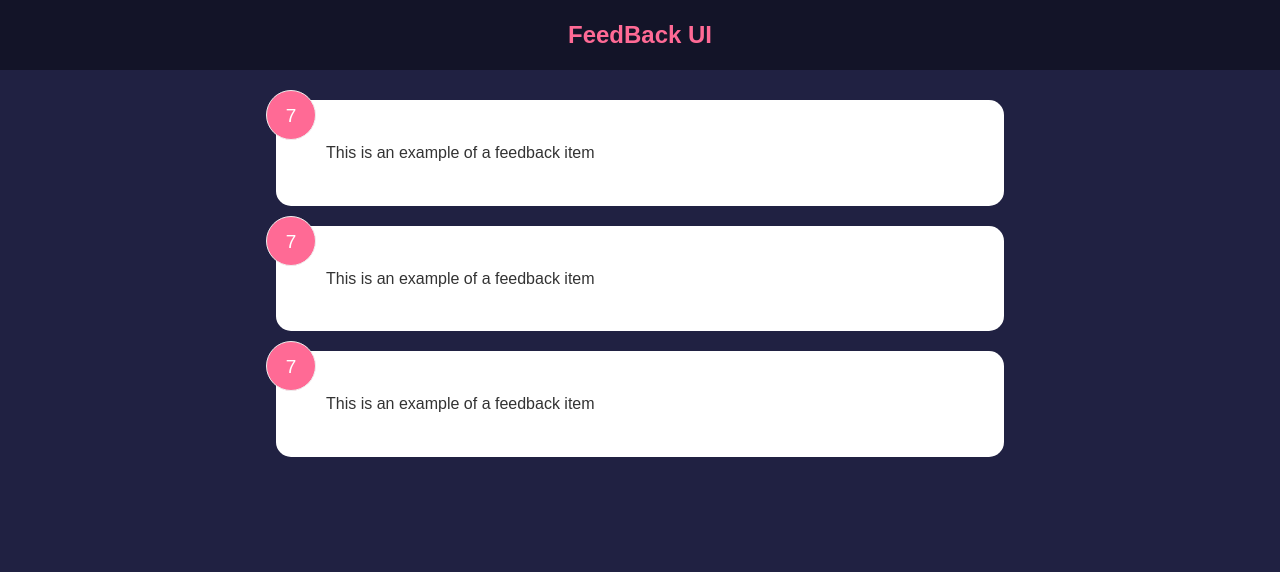
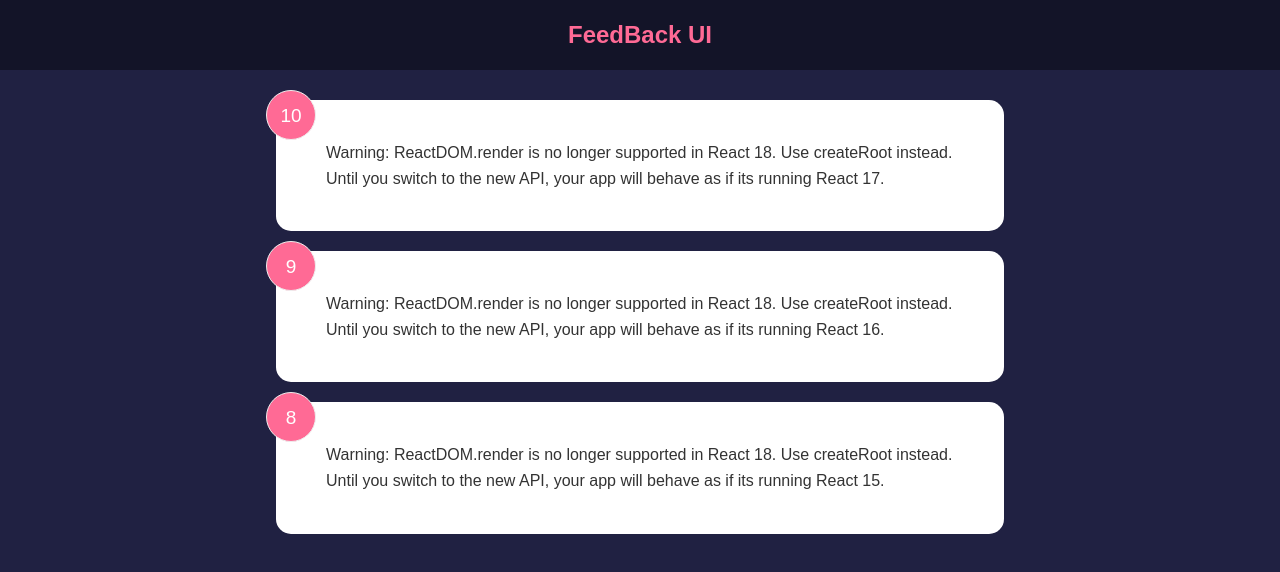
Before and after one commit to OybekKayumov/feedback-app, a React (Create React App) app: page / in a window 1280 px wide. Shown: the top 572 px of the page. Built offline with nearby package versions, Linux system fonts and the light colour scheme.

Commit message:
update feedbackItem data

```diff
--- a/src/components/FeedbackItem.jsx
+++ b/src/components/FeedbackItem.jsx
@@ -1,14 +1,14 @@
-import React from 'react'
-import { useState } from 'react'
+// import React from 'react'
+// import { useState } from 'react'
 
-function FeedbackItem() {
-  const [rating, setRating] = useState(7)
-  const [text, setText] = useState('This is an example of a feedback item')
+function FeedbackItem({ item }) {
+  // const [rating, setRating] = useState(7)
+  // const [text, setText] = useState('This is an example of a feedback item')
 
   return (
     <div className='card'>
-      <div className='num-display'>{ rating }</div>
-      <div className='text-display'>{ text }</div>
+      <div className='num-display'>{ item.rating }</div>
+      <div className='text-display'>{ item.text }</div>
     </div>
   )
 }
```
